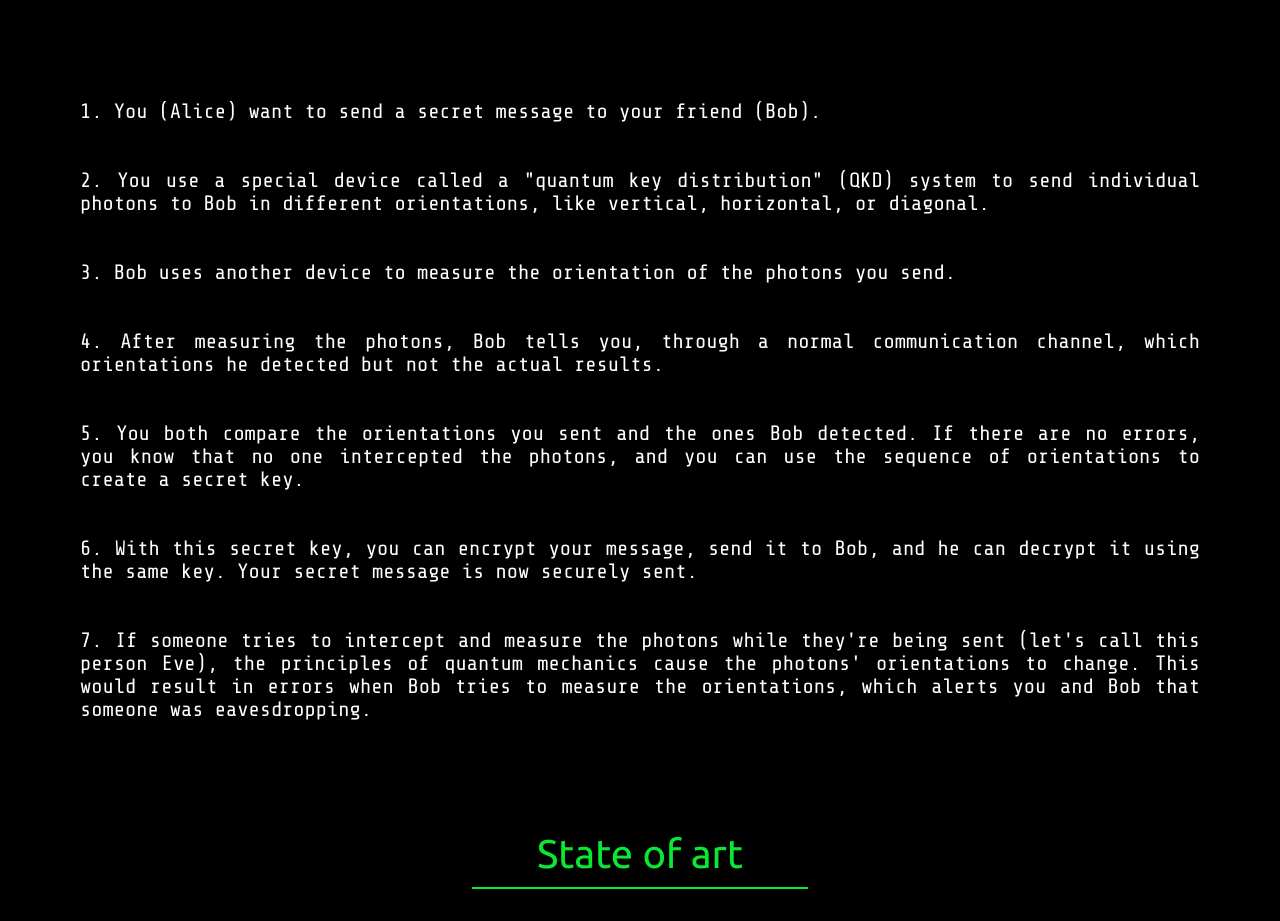
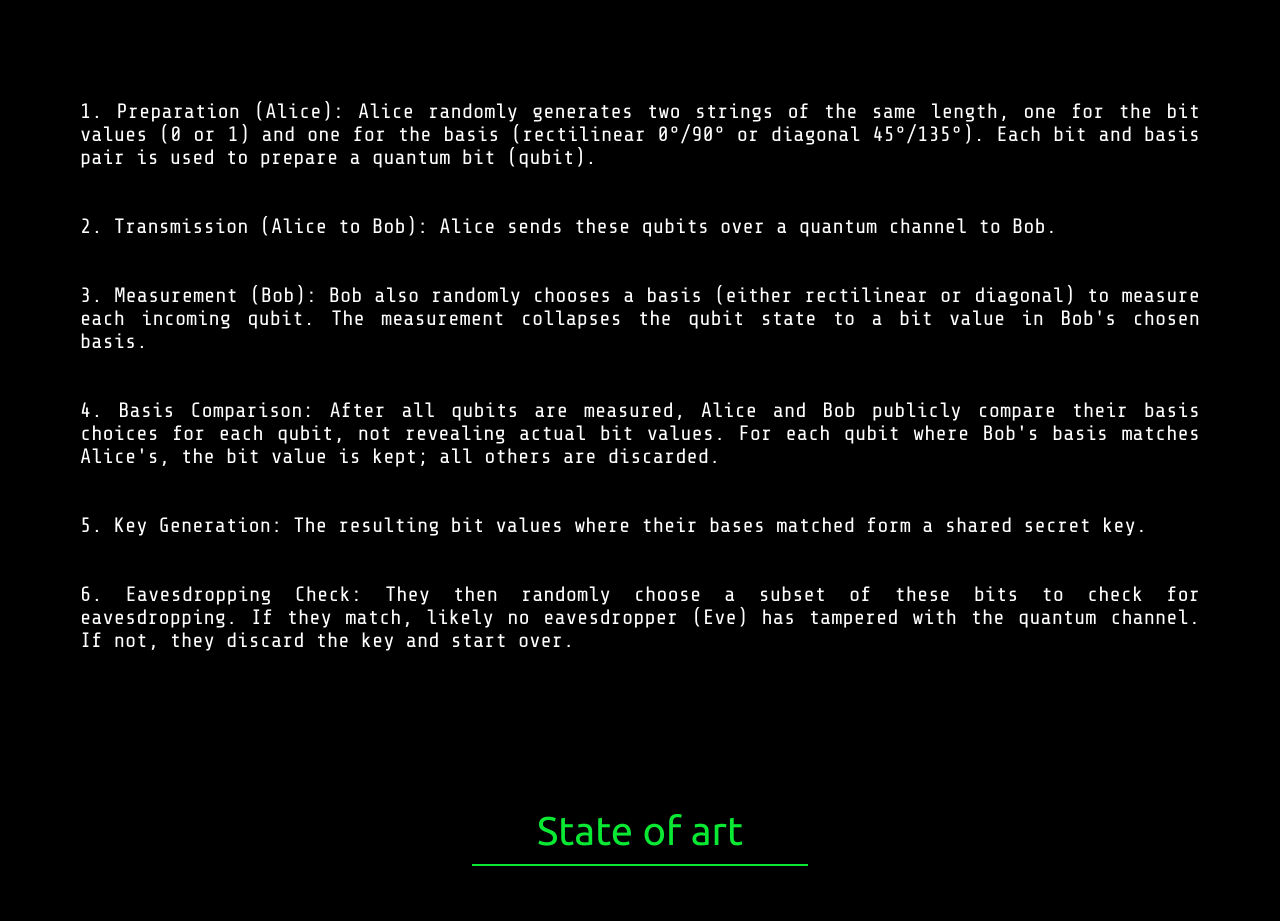
Before and after one commit to thiagoricardop/quantum_criptography, a plain HTML site: page index.html in a window 1280 px wide. Shown: the part 2861-3782 px from the top of the page. Drawn offline with nearby package versions, Linux system fonts and the light colour scheme.

Commit message:
Alteracao funcionamento

```diff
--- a/index.html
+++ b/index.html
@@ -93,19 +93,19 @@
                 <img src="https://i.stack.imgur.com/qbejE.png" alt="">
                 <div class="text-1">
                     <br><br>
-                    <p>1. You (Alice) want to send a secret message to your friend (Bob). </p>
+                    <p>1. 	Preparation (Alice): Alice randomly generates two strings of the same length, one for the bit values (0 or 1) and one for the basis (rectilinear 0°/90° or diagonal 45°/135°). Each bit and basis pair is used to prepare a quantum bit (qubit).</p>
                     <br><br>
-                    <p>2. You use a special device called a "quantum key distribution" (QKD) system to send individual photons to Bob in different orientations, like vertical, horizontal, or diagonal.</p>
+                    <p>2. 	Transmission (Alice to Bob): Alice sends these qubits over a quantum channel to Bob.</p>
                     <br><br>
-                    <p>3. Bob uses another device to measure the orientation of the photons you send. </p>
+                    <p>3. 	Measurement (Bob): Bob also randomly chooses a basis (either rectilinear or diagonal) to measure each incoming qubit. The measurement collapses the qubit state to a bit value in Bob's chosen basis. </p>
                     <br><br>
-                    <p>4. After measuring the photons, Bob tells you, through a normal communication channel, which orientations he detected but not the actual results. </p>
+                    <p>4. 	Basis Comparison: After all qubits are measured, Alice and Bob publicly compare their basis choices for each qubit, not revealing actual bit values. For each qubit where Bob's basis matches Alice's, the bit value is kept; all others are discarded. </p>
                     <br><br>
-                    <p>5. You both compare the orientations you sent and the ones Bob detected. If there are no errors, you know that no one intercepted the photons, and you can use the sequence of orientations to create a secret key.  </p>
+                    <p>5. 	Key Generation: The resulting bit values where their bases matched form a shared secret key.  </p>
                     <br><br>
-                    <p>6. With this secret key, you can encrypt your message, send it to Bob, and he can decrypt it using the same key. Your secret message is now securely sent.  </p>
+                    <p>6. 	Eavesdropping Check: They then randomly choose a subset of these bits to check for eavesdropping. If they match, likely no eavesdropper (Eve) has tampered with the quantum channel. If not, they discard the key and start over.  </p>
                     <br><br>
-                    <p>7. If someone tries to intercept and measure the photons while they're being sent (let's call this person Eve), the principles of quantum mechanics cause the photons' orientations to change. This would result in errors when Bob tries to measure the orientations, which alerts you and Bob that someone was eavesdropping. </p>
+
 
 
                 </div>
```
